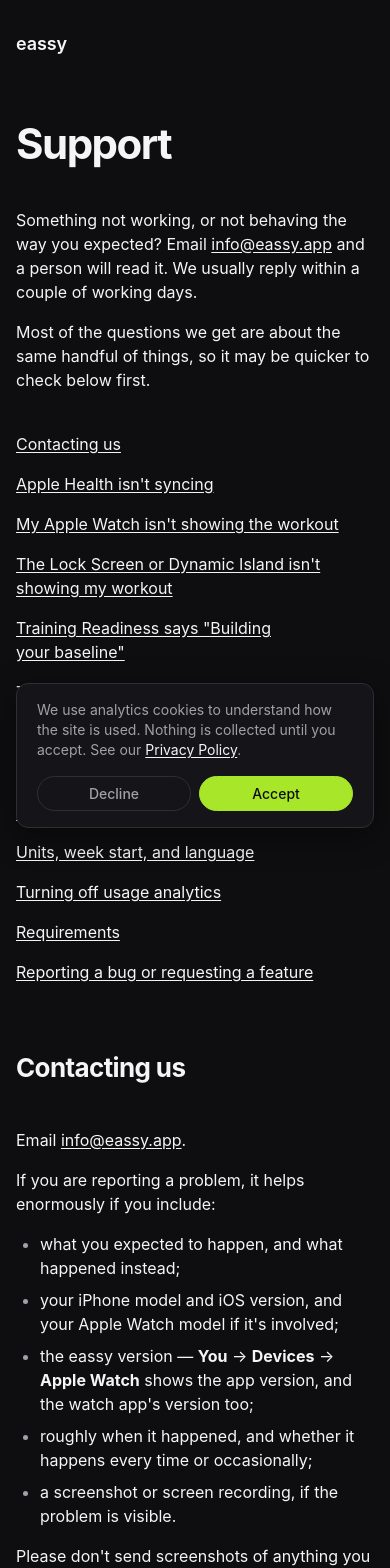
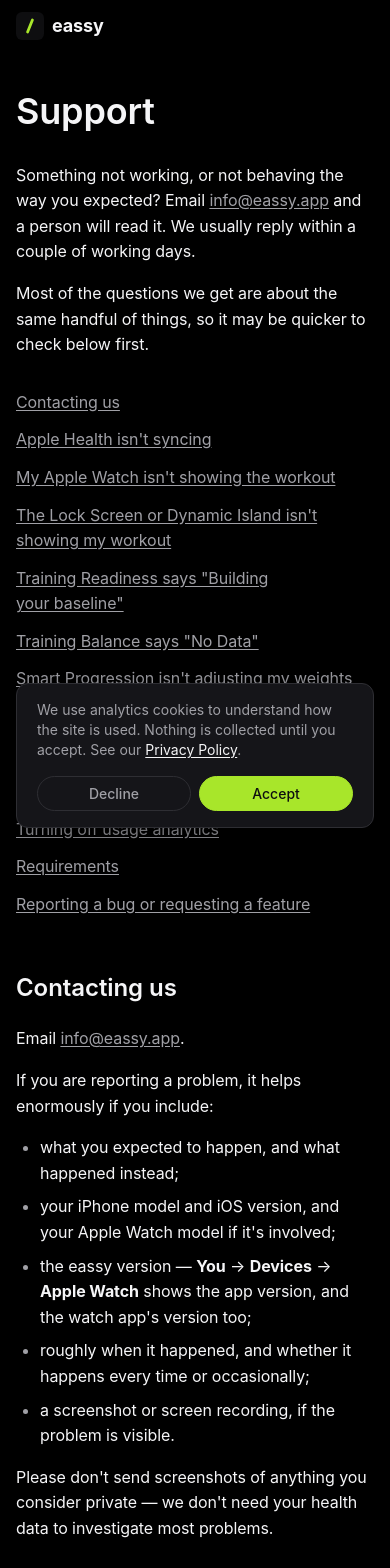
Before and after one commit to Iuriy-Budnikov/eassy-web, a SvelteKit app: page /support in a window 390 px wide. Shown: the top 1568 px of the page. Built offline with nearby package versions, Linux system fonts and the light colour scheme.

Commit message:
Restyle the legal pages to match the homepage and share one site header between them

```diff
--- a/src/lib/LegalPage.svelte
+++ b/src/lib/LegalPage.svelte
@@ -2,70 +2,75 @@
 	import type { Snippet } from 'svelte';
 
 	import Footer from '$lib/Footer.svelte';
+	import SiteHeader from '$lib/SiteHeader.svelte';
 
 	let { children }: { children: Snippet } = $props();
 </script>
 
-<div class="wrap">
-	<nav>
-		<a class="home" href="/">eassy</a>
-	</nav>
+<div class="page">
+	<SiteHeader />
 
-	<main>
-		{@render children()}
-	</main>
-
+	<div class="wrap">
+		<main>
+			{@render children()}
+		</main>
+	</div>
 </div>
 
 <Footer />
 
 <style>
 	/*
-	 * Long-form layout follows notion.com/trust/privacy-policy: a wide
-	 * left-aligned column, oversized bold headings, no rules between
-	 * sections, and a linked contents list after the intro.
+	 * Long-form pages, set to match the homepage: same black fill, the shared
+	 * <SiteHeader />, and the same Apple-derived type scale — semibold rather than bold, with
+	 * tracking in em so it holds as the clamps scale down.
+	 *
+	 * Where it deliberately departs from the homepage: body copy here is regular
+	 * weight at a longer line height. The homepage sets its lead paragraphs
+	 * semibold because they are three lines of marketing; several thousand words
+	 * of policy set that way would be punishing to read.
 	 */
+
+	.page {
+		background: var(--fill);
+	}
 
 	.wrap {
 		max-width: var(--width-prose);
 		margin-inline: auto;
-		padding: 0 var(--space-16) var(--space-96);
-	}
-
-	nav {
-		padding: var(--space-32) 0;
-	}
-
-	.home {
-		font-size: var(--font-size-300);
-		font-weight: var(--weight-semibold);
-		letter-spacing: var(--tracking-300);
-		color: var(--fg);
-		text-decoration: none;
+		padding: var(--space-40) var(--space-16) clamp(var(--space-80), 10vw, var(--space-128));
 	}
 
 	main :global(h1) {
-		font-size: var(--font-size-800);
-		line-height: var(--line-height-800);
-		letter-spacing: var(--tracking-800);
-		font-weight: var(--weight-bold);
-		margin: var(--space-32) 0 var(--space-40);
+		font-size: clamp(2.25rem, 4.6vw, 3.5rem);
+		line-height: 1.0715;
+		letter-spacing: -0.005em;
+		font-weight: var(--weight-semibold);
+		margin: 0 0 var(--space-32);
 	}
 
 	main :global(h2) {
-		font-size: var(--font-size-700);
-		line-height: var(--line-height-700);
-		letter-spacing: var(--tracking-700);
-		font-weight: var(--weight-bold);
-		margin: var(--space-96) 0 var(--space-40);
+		font-size: clamp(1.5rem, 2.6vw, 2rem);
+		line-height: 1.2;
+		letter-spacing: -0.003em;
+		font-weight: var(--weight-semibold);
+		margin: clamp(var(--space-56), 6vw, var(--space-80)) 0 var(--space-24);
 		scroll-margin-top: var(--space-24);
 	}
 
 	main :global(h3) {
-		font-size: var(--font-size-200);
-		line-height: var(--line-height-200);
-		font-weight: var(--weight-bold);
-		margin: var(--space-32) 0 var(--space-16);
+		font-size: var(--font-size-300);
+		line-height: 1.35;
+		letter-spacing: -0.002em;
+		font-weight: var(--weight-semibold);
+		margin: var(--space-32) 0 var(--space-12);
+	}
+
+	main :global(p),
+	main :global(li) {
+		font-size: clamp(1rem, 1.2vw, 1.0625rem);
+		line-height: 1.6;
+		letter-spacing: -0.005em;
 	}
 
 	main :global(p) {
@@ -74,7 +79,7 @@
 
 	main :global(.dates) {
 		color: var(--fg-muted);
-		margin-bottom: var(--space-32);
+		margin-bottom: var(--space-40);
 	}
 
 	main :global(ul),
@@ -91,18 +96,25 @@
 		color: var(--fg-muted);
 	}
 
+	/* Links read as muted until hovered, the same restraint the footer uses. */
 	main :global(a) {
-		color: inherit;
+		color: var(--fg-muted);
+		text-decoration: underline;
 		text-underline-offset: 0.15em;
+		transition: color 200ms ease;
+	}
+
+	main :global(a:hover) {
+		color: var(--fg);
 	}
 
 	/* Contents list — plain underlined links, one per line */
 
 	main :global(.toc) {
 		display: grid;
-		gap: var(--space-16);
+		gap: var(--space-12);
 		list-style: none;
-		margin: var(--space-40) 0 var(--space-32);
+		margin: var(--space-32) 0 var(--space-40);
 		padding: 0;
 	}
 
@@ -116,20 +128,4 @@
 		padding: 0.1em 0.35em;
 		font-size: 0.9em;
 	}
-
-
-	@media (max-width: 40rem) {
-		main :global(h1) {
-			font-size: var(--font-size-700);
-			line-height: var(--line-height-700);
-			letter-spacing: var(--tracking-700);
-		}
-
-		main :global(h2) {
-			font-size: var(--font-size-500);
-			line-height: var(--line-height-600);
-			letter-spacing: var(--tracking-500);
-			margin-top: var(--space-64);
-		}
-	}
 </style>
--- /dev/null
+++ b/src/lib/SiteHeader.svelte
@@ -0,0 +1,47 @@
+<script lang="ts">
+	import icon from '$lib/assets/eassy-icon.svg';
+</script>
+
+<!--
+	The site header: just the wordmark. It scrolls away with the page rather than
+	sticking — nothing in it needs to stay reachable, and a translucent bar over
+	the homepage clips would tint them.
+-->
+<header class="topbar">
+	<div class="topbar-inner">
+		<a class="wordmark" href="/">
+			<img src={icon} alt="" width="28" height="28" />
+			<span>eassy</span>
+		</a>
+	</div>
+</header>
+
+<style>
+	.topbar {
+		background: var(--fill);
+	}
+
+	.topbar-inner {
+		display: flex;
+		align-items: center;
+		gap: var(--space-16);
+		max-width: var(--width-page);
+		margin-inline: auto;
+		padding: var(--space-12) var(--space-16);
+	}
+
+	.wordmark {
+		display: inline-flex;
+		align-items: center;
+		gap: var(--space-8);
+		font-size: var(--font-size-300);
+		font-weight: var(--weight-bold);
+		letter-spacing: var(--tracking-300);
+		color: var(--fg);
+		text-decoration: none;
+	}
+
+	.wordmark img {
+		border-radius: 22%;
+	}
+</style>
```
Also changed, not shown: src/routes/+page.svelte (+2 -41 lines).
